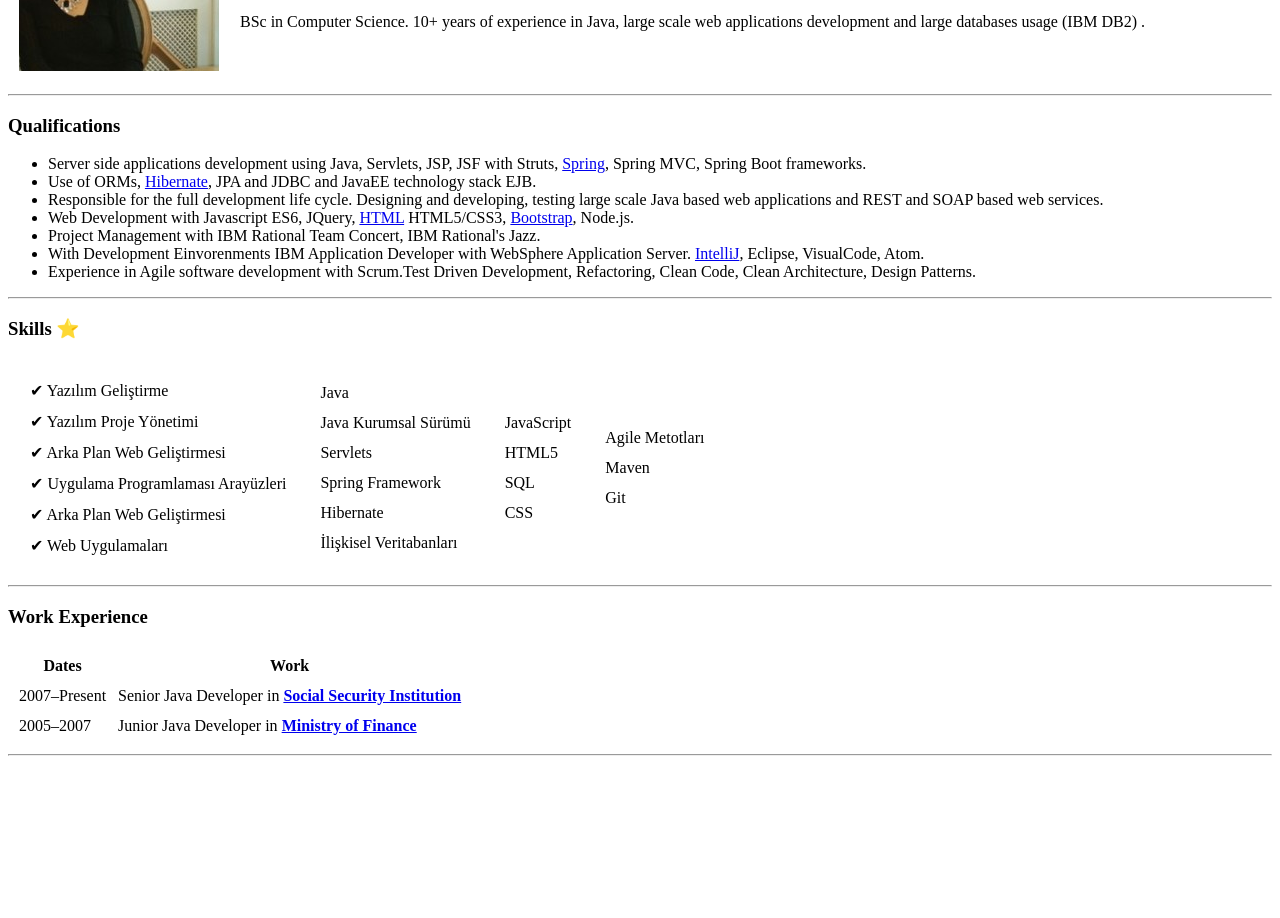
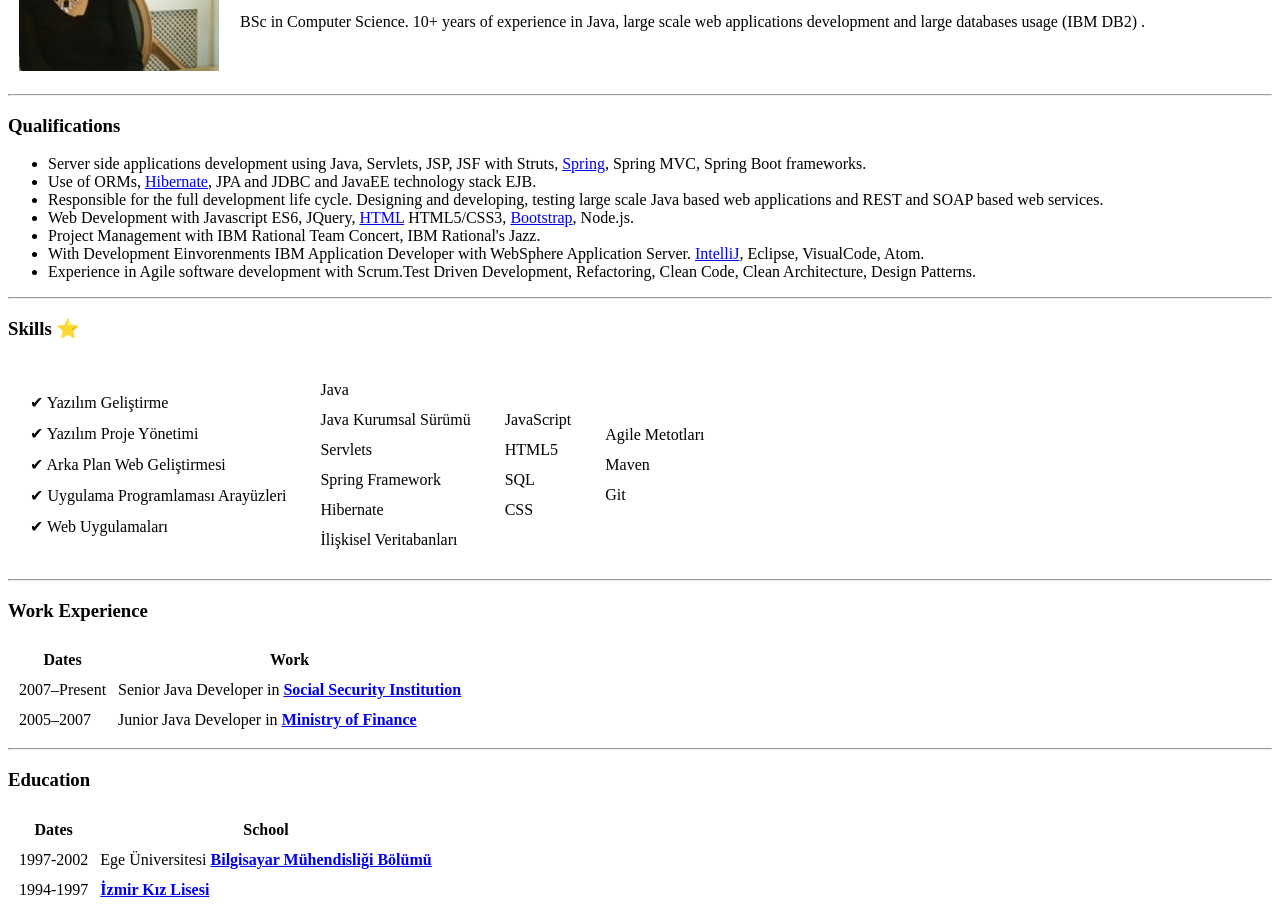
Before and after one commit to ozlemcetin/cv, a plain HTML site: page index.html in a window 1280 px wide. Shown: the part 148-1066 px from the top of the page. Before the commit the page ends 912 px from the top, so only its background shows below. Drawn offline with Linux system fonts and the light colour scheme.

Commit message:
Education Update

```diff
--- a/index.html
+++ b/index.html
@@ -109,9 +109,6 @@
             <td>✔ Uygulama Programlaması Arayüzleri</td>
           </tr>
           <tr>
-            <td>✔ Arka Plan Web Geliştirmesi</td>
-          </tr>
-          <tr>
             <td>✔ Web Uygulamaları</td>
           </tr>
 
@@ -214,6 +211,39 @@
   <hr />
 
 
+  <h3>Education</h3>
+
+  <table>
+    <thead>
+      <tr>
+        <th>Dates</th>
+        <th>School</th>
+      </tr>
+    </thead>
+    <tbody>
+      <tr>
+        <td>1997-2002</td>
+        <td>
+          Ege Üniversitesi
+          <strong>
+            <a href="https://bilmuh.ege.edu.tr/">Bilgisayar Mühendisliği Bölümü</a>
+          </strong>
+        </td>
+      </tr>
+      <tr>
+        <td>1994-1997</td>
+        <td>
+
+          <strong>
+            <a href="http://izmirkizlisesi.meb.k12.tr/">İzmir Kız Lisesi</a>
+          </strong>
+        </td>
+      </tr>
+    </tbody>
+    <tfoot></tfoot>
+  </table>
+
+
 </body>
 
 </html>
```
